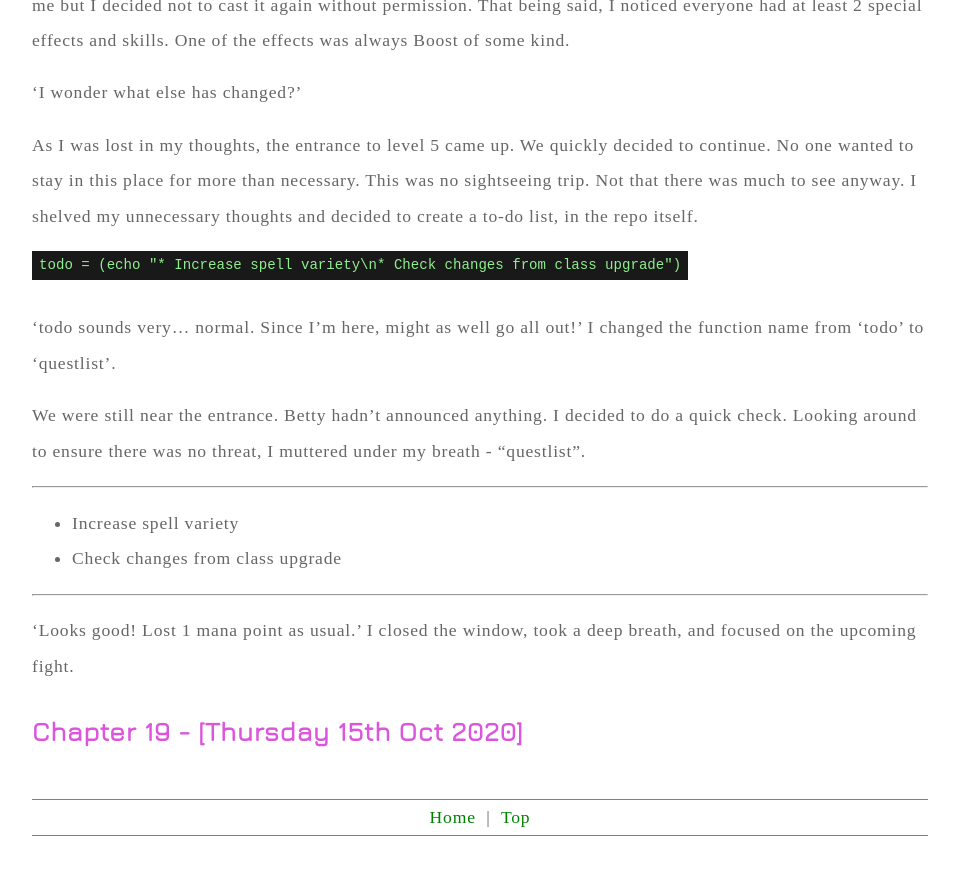
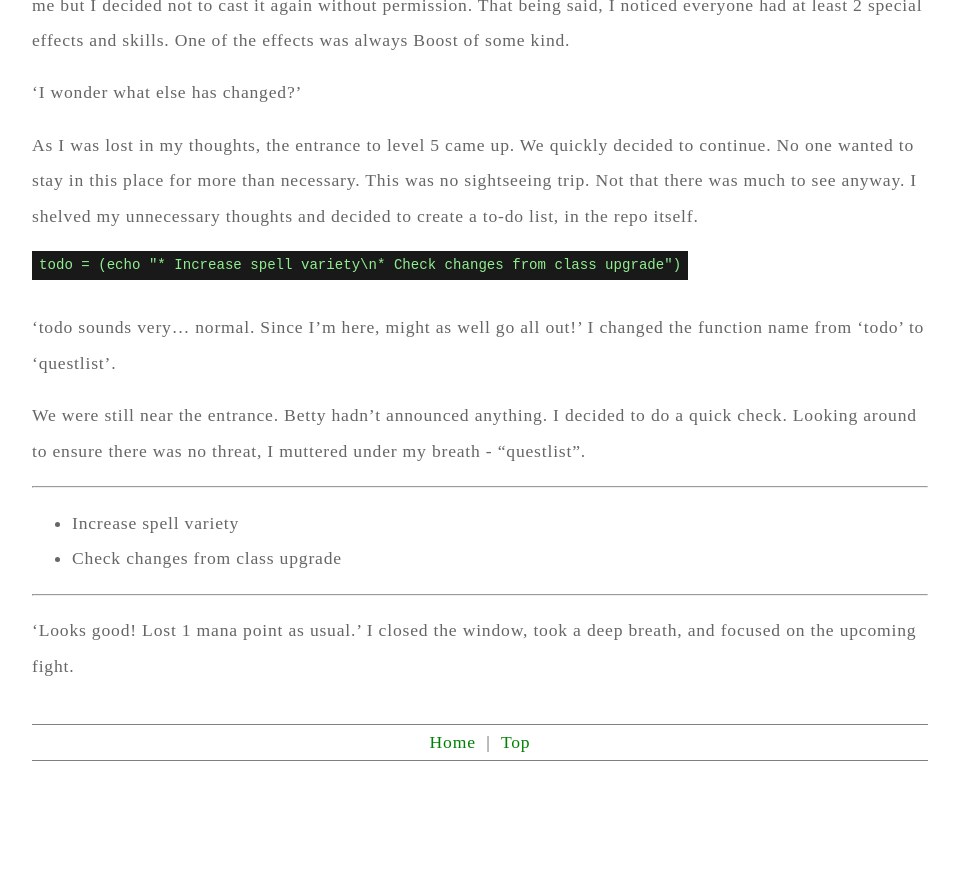
Before and after one commit to EMPAT94/empat94.github.io, a Jekyll site: the page built from _gs/tutorial.md, in a window 1280 px wide and 900 px high, scrolled down 66478 px. Shown: the top 875 px of the window, without its empty margins (160-1119 px from the left). Built offline with Jekyll 4.4.1, drawn with Linux system fonts in a browser that asks for light colours; some web fonts are replaced; comment, search, counter and statistics services are not loaded; after the commit the page ends 67303 px from its top, so only the background shows below that; some of the changed lines change nothing that is shown.

Commit message:
Add commitment for chapter 19

```diff
--- a/_gs/tutorial.md
+++ b/_gs/tutorial.md
@@ -1,6 +1,6 @@
 ---
 latestChapter: Chapter 18 - The Mage Situation
-nextChapter: Chapter 19 [Tuesday 20th October 2020]
+nextChapter: Chapter 19 [Tuesday 3rd November 2020]
 ---
 
 # Volume 1 - Tutorial
@@ -1269,5 +1269,3 @@
 ---
 
 'Looks good! Lost 1 mana point as usual.' I closed the window, took a deep breath, and focused on the upcoming fight.
-
-## Chapter 19 - [Thursday 15th Oct 2020]
```
